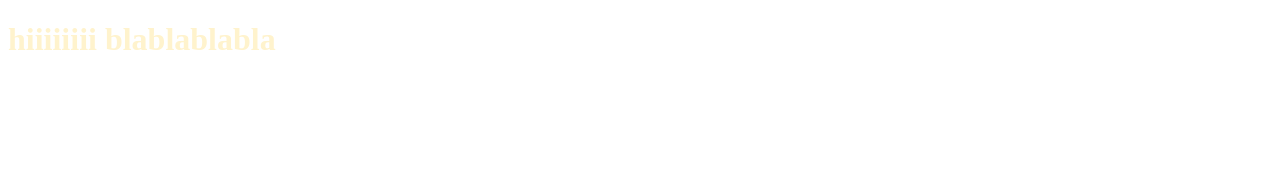
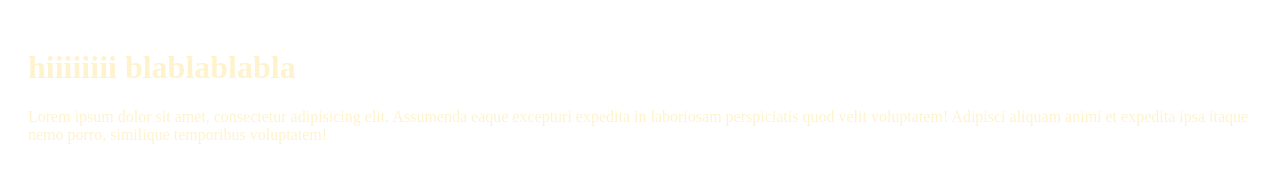
Before and after one commit to TimaZK/site, a plain HTML site: page index.html in a window 1280 px wide. Drawn offline with Linux system fonts and the light colour scheme.

Commit message:
padding settings

```diff
--- a/index.html
+++ b/index.html
@@ -10,5 +10,6 @@
 </head>
 <body>
     <h1>hiiiiiiii blablablabla</h1>
+    <p>Lorem ipsum dolor sit amet, consectetur adipisicing elit. Assumenda eaque excepturi expedita in laboriosam perspiciatis quod velit voluptatem! Adipisci aliquam animi et expedita ipsa itaque nemo porro, similique temporibus voluptatem!</p>
 </body>
 </html>
--- a/style.css
+++ b/style.css
@@ -1,3 +1,4 @@
 body {
     color: #fff3cd;
+    padding: 20px;
 }
```
